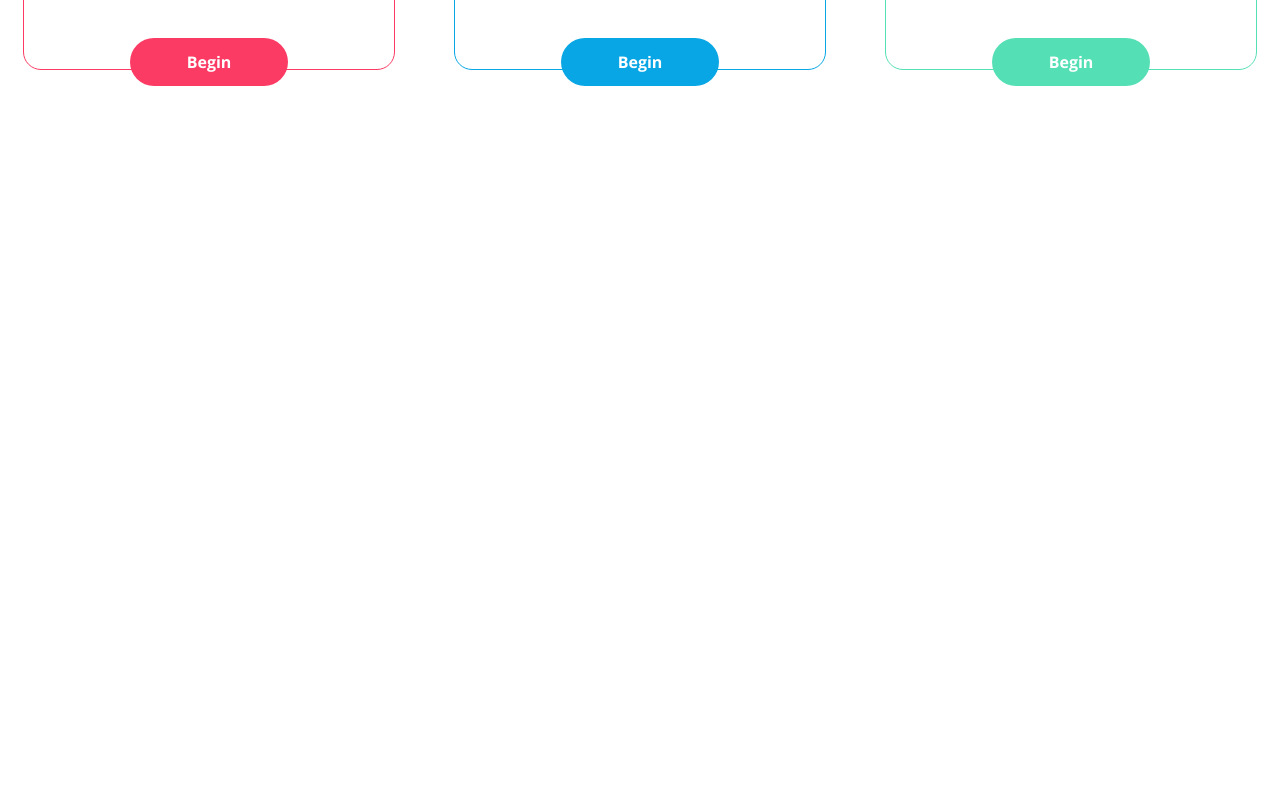
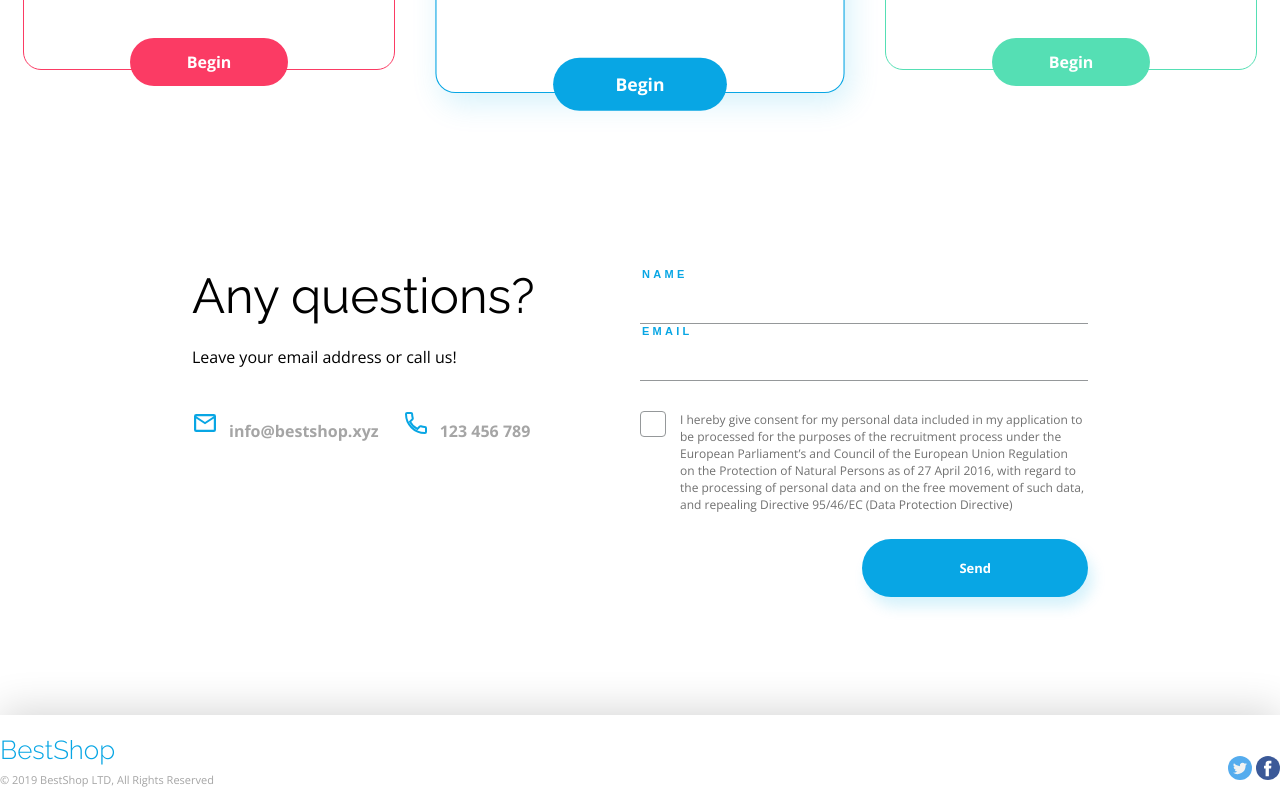
Before and after one commit to MargoKrk/BestShop, a plain HTML site: page index.html in a window 1280 px wide. Shown: the part 3148-3952 px from the top of the page. Before the commit the page ends 3415 px from the top, so only its background shows below. Drawn offline with nearby package versions, Linux system fonts and the light colour scheme.

Commit message:
Contact+Footer

```diff
--- a/css/style.css
+++ b/css/style.css
@@ -120,6 +120,7 @@ header .container {
     color: var(--color-white);
     padding: 22px 157px;
     text-align: center;
+    display: block;
 }
 
 .button-blue {
@@ -302,7 +303,7 @@ header .container {
     content: "";
     width: 328px;
     height: 4px;
-    background-color: var(--color-primary);
+    background-color: var(--color-green);
     position: absolute;
     margin-top: 50px;
 }
@@ -385,6 +386,8 @@ header .container {
 
 .blue-box {
     border: 1px solid var(--color-primary);
+    transform: scale(1.1);
+    box-shadow: 5px 10px 27px #07ACE629;
 }
 
 .green-box {
@@ -461,6 +464,178 @@ header .container {
     background-color: var(--color-green);
 }
 
+/* PRICING END */
+
+/* CONTACT START */
+
+.contact .container {
+    display: flex;
+    max-width: 896px;
+    margin-top: 155px;
+    margin-bottom: 59px;
+    font-family: var(--text-font-family);
+}
+
+.contact-column {
+    width: 50%;
+}
+
+.contact-title {
+    font-size: 49px;
+    line-height: 57px;
+}
+.contact-text {
+    font-size: 16px;
+    line-height: 22px;
+    font-weight: 400;
+    text-align: left;
+    color: var(--color-black);
+    margin-top: 22px;
+    margin-bottom: 42px;
+}
+
+.contact-link {
+    text-decoration: none;
+    font-size: 16px;
+    line-height: 22px;
+    font-weight: 600;
+    color: var(--color-grey);
+    margin-right: 20px;
+}
+
+.mail::before {
+    content: "";
+    background-image: url("../assets/Mail Icon.svg");
+    width: 27px;
+    height: 27px;
+    margin-right: 10px;
+    display: inline-block;
+}
+
+.phone::before {
+    content: "";
+    background-image: url("../assets/Phone Icon.svg");
+    width: 27px;
+    height: 27px;
+    margin-right: 10px;
+    display: inline-block;
+}
+
+.contact-form {
+    display: flex;
+    flex-direction: column;
+}
 
 
-/* PRICING END */
+.contact-form-input {
+    outline: none;
+    border: none;
+    border-bottom: 1px solid #95989A;
+    text-transform: uppercase;
+    font-size: 11px;
+    line-height: 15px;
+    font-weight: 700;
+    letter-spacing: 3.28px;
+    height: 57px;
+    width: 100%;
+    padding-bottom: 42px;
+}
+
+.contact-form-input::placeholder {
+    color: #08A6E4;
+}
+
+/* CHECKBOX START */
+
+.contact-form-checkbox {
+    width: 0;
+    height: 0;
+}
+
+.contact-form-checkbox::after {
+    content: "";
+    width: 24px;
+    height: 24px;
+    display: block;
+    border: 1px solid #95989A;
+    border-radius: 4px;
+    background-color: var(--color-white);
+}
+
+.contact-form-checkbox:checked:after {
+    background-image: url("../assets/Checkmark.svg");
+    background-repeat: no-repeat;
+    background-position: center;
+    background-size: 13px;
+}
+
+.contact-form-checkbox-label {
+    margin-top: 30px;
+    display: flex;
+    cursor: pointer;
+}
+
+.contact-form-checkbox-label-text {
+    font-size: 12px;
+    line-height: 17px;
+    font-weight: 400;
+    color: #707070;
+    width: 405px;
+    height: 108px;
+    margin-left: 40px;
+}
+
+/* CHECKBOX END */
+
+.contact-form-button {
+    align-self: end;
+    padding: 20px 97px;
+    border: none;
+    box-shadow: 5px 10px 14px #07ACE629;
+    border-radius: 35px;
+    font-size: 13px;
+    line-height: 18px;
+    font-weight: 700;
+    margin-top: 20px;
+    margin-bottom: 59px;
+}
+
+/* CONTACT END */
+
+footer {
+    height: 89px;
+    box-shadow: 0 -5px 40px #00000029;
+}
+
+footer .container {
+    display: flex;
+    justify-content: space-between;
+    align-items: center;
+}
+
+.footer-info {
+    display: flex;
+    flex-direction: column;
+    margin-top: 20.5px;
+}
+
+.footer-logo {
+    font-size: 26px;
+    line-height: 30px;
+    margin-bottom: 6.5px;
+}
+
+.footer-copy {
+    font-family: var(--text-font-family);
+    font-size: 11px;
+    line-height: 15px;
+    font-weight: 400;
+    color: var(--color-grey)
+}
+
+.footer-icon {
+    margin-top: 35px;
+}
+
+
+/* FOOTER */
--- a/index.html
+++ b/index.html
@@ -164,11 +164,41 @@
 
 <section class="contact">
     <div class="container">
-
+        <div class="contact-column">
+            <h2 class="contact-title title">Any questions?</h2>
+            <p class="contact-text">Leave your email address or call us!</p>
+            <a class="contact-link mail" href="mailto:info@bestshop.xyz">info@bestshop.xyz</a>
+            <a class="contact-link phone" href="tel:123 456 789">123 456 789</a>
+        </div>
+        <div class="contact-column">
+                <form class="contact-form">
+                    <input class="contact-form-input" type="text" placeholder="name"/>
+                    <input class="contact-form-input" type="email" placeholder="email"/>
+                    <label class="contact-form-checkbox-label">
+                        <input class="contact-form-checkbox" type="checkbox"/>
+                        <span class="contact-form-checkbox-label-text">
+                            I hereby give consent for my personal data included in my application to be processed for the purposes of the recruitment process under the European Parliament’s and Council of the European Union Regulation on the Protection of Natural Persons as of 27 April 2016, with regard to the processing of personal data and on the free movement of such data, and repealing Directive 95/46/EC (Data Protection Directive)
+                        </span>
+                    </label>
+                    <button class="contact-form-button button-blue button" type="submit">Send</button>
+                </form>
+        </div>
     </div>
 </section>
 
-<footer></footer>
+<footer>
+    <div class="container">
+        <div class="footer-info">
+            <span class="footer-logo logo">BestShop</span>
+            <small class="footer-copy">© 2019 BestShop LTD, All Rights Reserved</small>
+        </div>
+        <div class="footer-icon">
+            <a href="#"><img src="assets/Twitter.svg" alt="Twitter"></a>
+            <a href="#"><img src="assets/Facebook.svg" alt="Facebook"></a>
+        </div>
+    </div>
+
+</footer>
 
 </body>
 </html>
```
